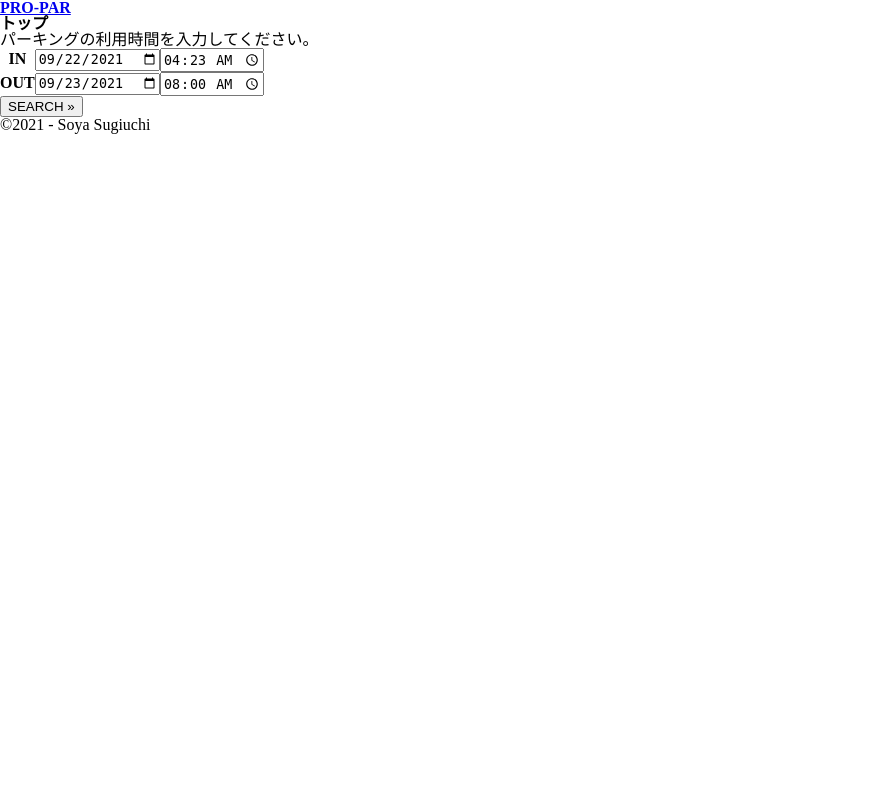
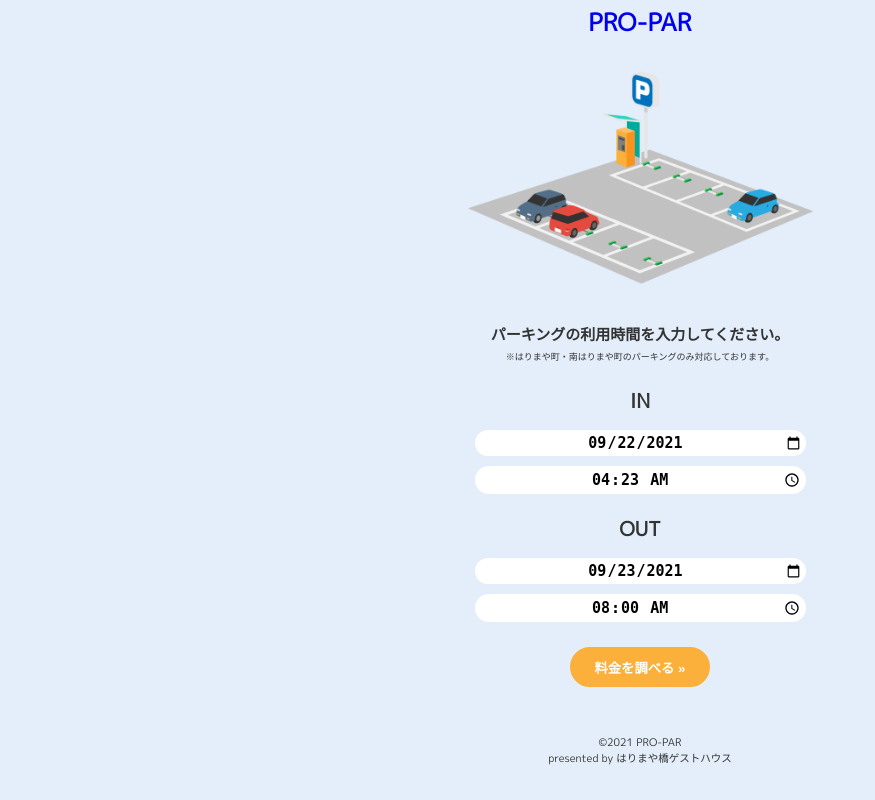
Before and after one commit to Sugiuchi-soya/PRO-PAR, a Django app: page / in a window 1280 px wide. Shown: the whole page, without its empty margins (0-875 px from the left). Run offline with Django 3.2, Linux system fonts and the light colour scheme; parts of the project's set-up code (start-up, migrations or seed data) failed here and were passed over.

Commit message:
2回目のコミット

```diff
--- a/accounts/models.py
+++ b/accounts/models.py
@@ -1,5 +1,6 @@
 from django.db import models,migrations
 from django.contrib.auth.models import AbstractUser
+from django.utils import timezone
 
 # class CustomUser(AbstractUser):
 #     pass
@@ -17,6 +18,7 @@ class Parking(models.Model):
     area = models.ForeignKey(Area, on_delete=models.PROTECT, default=None)
     address = models.CharField("住所", max_length=100)
     distance = models.IntegerField("ゲストハウスからの距離")
+    charge = models.IntegerField("利用料金", default=0)
     # max_digits(数字の最大桁数),decimal_places(少数の桁数)
     latitude = models.DecimalField("緯度", max_digits=22, decimal_places=16)
     longitude = models.DecimalField("経度", max_digits=22, decimal_places=16)
--- a/calculations/urls.py
+++ b/calculations/urls.py
@@ -4,6 +4,7 @@ from .views import *
 app_name = "calculations"
 
 urlpatterns = [
-    path('', Top.as_view(), name="top"),
-    # path('list/', list.as_view(), name="list"),
+    path('', top, name="top"),
+    path('list/', list, name="list"),
+    path('map/<int:id>/' ,reflect_the_address, name="map")
 ]
--- a/calculations/views.py
+++ b/calculations/views.py
@@ -1,24 +1,46 @@
-from django.shortcuts import render
-from django.views import generic
+from django.shortcuts import render, redirect
 from accounts.models import Parking
 from .calculations import *
+from django.conf import settings
 
 
-# def top(request):
-#     return render(request, "calculations/top.html",{})
+def top(request):
+    Time = DateTime(today)
+    return render(request, "calculations/top.html", {
+        "today_date" : Time.get_today_date(),
+        "today_time" : Time.get_today_time(),
+        "tomorrow_date" : Time.get_tomorrow_date()
+    })
 
-Time = DateTime(today)
+def list(request):
+    parkings = Parking.objects.all()
 
-class Top(generic.ListView):
-    template_name = "calculations/top.html"
-    model = Parking
-    ordering = "-created_at"
+    if request.method == "POST":
+        entry_date = request.POST.get("entry_date")
+        entry_time = request.POST.get("entry_time")
+        leaving_date = request.POST.get("leaving_date")
+        leaving_time = request.POST.get("leaving_time")
 
+        entry = datetime.strptime(f"{entry_date} {entry_time}", "%Y-%m-%d %H:%M")
+        leaving = datetime.strptime(f"{leaving_date} {leaving_time}", "%Y-%m-%d %H:%M")
+        usage_charge = calculate_ap_park_kochi_higashi(entry, leaving)
 
-    def get_context_data(self, **kwargs):
-        context = super().get_context_data(**kwargs)
-        context["title"] = "トップ"
-        context["today_date"] = Time.get_today_date()
-        context["today_time"] = Time.get_today_time()
-        context["tomorrow_date"] = Time.get_tomorrow_date()
-        return context
+        for parking in parkings:
+            parking.charge = usage_charge
+        Parking.objects.bulk_update(parkings, fields = ["charge"])
+
+    return render(request, "calculations/list.html", {
+        "GOOGLEMAPS_API_KEY" : getattr(settings, "GOOGLEMAPS_API_KEY"),
+        "parkings" : parkings,
+        "init_adress" : "高知県高知市はりまや町１丁目６−１１"
+    })
+
+def reflect_the_address(request, id):
+
+    parking = Parking.objects.get(id=id)
+
+    return render(request, "calculations/map.html", {
+        "GOOGLEMAPS_API_KEY" : getattr(settings, "GOOGLEMAPS_API_KEY"),
+        "parking" : parking,
+        "init_adress" : "高知県高知市はりまや町１丁目６−１１"
+    })
--- /dev/null
+++ b/static/css/default.css
@@ -0,0 +1,42 @@
+@import url('https://fonts.googleapis.com/css?family=M+PLUS+1p');
+
+html {
+    font-size: 15px;
+    color:#333;
+    font-family: 'M PLUS 1p', sans-serif;
+    background:#E3EEFA;
+}
+.container {
+    min-width:320px;
+    max-width: 500px;
+    margin:0 auto;
+}
+a:visited{
+    color: inherit;
+}
+li {
+    list-style: none;
+}
+
+.txt_center {
+    text-align: center;
+}
+
+
+.header {
+    margin: 10px 0px;
+}
+
+.title {
+    text-decoration: none;
+    font-size: 1.6rem;
+}
+
+
+.footer {
+    margin: 10px 0px;
+    font-size: 0.7rem;
+}
+.copyright {
+    margin-bottom: 5px;
+}
--- /dev/null
+++ b/static/css/top.css
@@ -0,0 +1,67 @@
+
+.parking_img {
+    width: 70%;
+    margin:0 auto;
+    margin-bottom: 20px;
+    display: block;
+}
+
+/* トップの説明文 */
+.txt_wrapper {
+    margin-bottom: 30px;
+}
+.main_txt {
+    margin-bottom: 10px;
+    font-size: 1rem;
+    font-weight: bold;
+}
+.sub_txt {
+    font-size: 0.6rem;
+}
+
+/* フォームとラベルとボタン */
+.form {
+    width: 90%;
+    margin:0 auto;
+}
+.label {
+    margin-bottom: 15px;
+    font-size: 1.3rem;
+    font-weight: bold;
+}
+.input_form_wrapper {
+    width:100%;
+    margin:0 auto;
+    margin-bottom: 20px;
+}
+.entry_datetime_form, .leaving_datetime_form {
+    display: inline-block;
+    width:70%;
+    margin:0 auto;
+    margin:5px 5px;
+    padding-left: 10px;
+    text-align: center;
+    font-size: 1rem;
+    font-weight: bold;
+    background: white;
+    border:solid 0.2rem white;
+    border-radius:20px;
+}
+.btn {
+    display: block;
+    margin:0 auto;
+    margin-bottom: 50px;
+    width:140px;
+    height: 40px;
+    border:solid 0.2rem #FBB03B;
+    border-radius:20px;
+    font-weight: bold;
+    background: #FBB03B;
+    color: white;
+    transition: background-color 0.3s;
+}
+.btn:hover {
+    color: #FBB03B;
+    background: white;
+
+}
--- a/templates/calculations/top.html
+++ b/templates/calculations/top.html
@@ -1,44 +1,34 @@
 {% extends "layouts/default.html" %}
 
+{% block additional_css %}
+    {% load static %}
+    <link rel="stylesheet" href="{% static 'css/top.css' %}" type="text/css" />
+{% endblock %}
+
 {% block content %}
-<header class="header text_center">
-    <div class="container">
-        <a href="{% url 'calculations:top' %}"><h2 class="title">PRO-PAR</h2></a>
+
+<main  class="container">
+
+    <img class="parking_img" src="{% static 'img/parking_img.png' %}"  alt="">
+    <div class="txt_wrapper">
+        <p class="main_txt txt_center">パーキングの利用時間を入力してください。</p>
+        <p class="sub_txt txt_center">※はりまや町・南はりまや町のパーキングのみ対応しております。</p>
     </div>
-</header>
 
-<h1>{{ title }}</h1>
+    <form action="{% url 'calculations:list' %}" class="form txt_center" method="post">
+        {% csrf_token %}
+        <p class="label"><label for="entry_time">IN</label></p>
+        <div class="input_form_wrapper">
+            <input class="entry_datetime_form" type="date" value="{{ today_date }}" name=entry_date required />
+            <input class="entry_datetime_form" type="time" value="{{ today_time }}" name="entry_time" id="entry_time" required />
+        </div>
+        <p class="label"><label for="leaving_time">OUT</label></p>
+        <div class="input_form_wrapper flex">
+            <input class="leaving_datetime_form" type="date" name="leaving_date" value="{{ tomorrow_date }}" required />
+            <input class="leaving_datetime_form" type="time" name="leaving_time" value="08:00" step="1800" id="leaving_time" required />
+        </div>
 
-<p>パーキングの利用時間を入力してください。</p>
-
-<form action="" class="form" method="post">
-    {% csrf_token %}
-    <table class="table text_center">
-        <tr class="row">
-            <th>
-                <label for="entry_time">IN</label>
-            </th>
-            <td>
-                <input class="entry_datetime_form" type="date" value="{{ today_date }}" name=entry_date required />
-            </td>
-            <td>
-                <input class="entry_datetime_form" type="time" value="{{ today_time }}" name="entry_time" id="entry_time" required />
-            </td>
-        </tr>
-        <tr class="row">
-            <th>
-                <label for="leaving_time">OUT</label>
-            </th>
-            <td>
-                <input class="leaving_datetime_form" type="date" name="leaving_date" value="{{ tomorrow_date }}" required />
-            </td>
-            <td>
-                <input class="leaving_datetime_form" type="time" name="leaving_time" value="08:00" step="1800" id="leaving_time" required />
-            </td>
-        </tr>
-
-    </table>
-    <input class="btn" type="submit" value="SEARCH »"/>
-</form>
-
+        <input class="btn" type="submit" value="料金を調べる »"/>
+    </form>
+</main>
 {% endblock %}
--- a/templates/layouts/default.html
+++ b/templates/layouts/default.html
@@ -8,13 +8,22 @@
     <title>PRO-PAR</title>
     <meta name="description" content="コインパーキング料金を自動計算してくれるツールです。">
     <link rel="stylesheet" href="{% static '/css/reset.css' %}" type="text/css" />
+    <link rel="stylesheet" href="{% static '/css/default.css' %}" type="text/css" />
+    {% block additional_css %}{% endblock %}
 </head>
 <body>
+    <header class="header txt_center">
+        <div class="container">
+            <a  class="title" href="{% url 'calculations:top' %}"><h1>PRO-PAR</h1></a>
+        </div>
+    </header>
+
     {% block content %}{% endblock %}
 
-    <footer class="footer text_center">
+    <footer class="footer txt_center">
         <div class="container">
-            <p class="copyright">&copy;2021 - Soya Sugiuchi</p>
+            <p class="copyright">&copy;2021 PRO-PAR</p>
+            <p>presented by はりまや橋ゲストハウス</p>
         </div>
     </footer>
 </body>
```
Also changed, not shown: PRO_PAR/settings.py (+24 -7 lines), calculations/calculations.py (+90 -5 lines), static/css/list.css (added, +52 -0 lines), static/css/map.css (added, +39 -0 lines), templates/calculations/list.html (+34 -10 lines), templates/calculations/map.html (added, +30 -0 lines), accounts/migrations/0003_parking_charge.py (added), media/APハーク高知東_DwFh74x.png (added), media/APハーク高知東_JBhge3r.png (added), media/APハーク高知東_duAJ6bS.png (added), static/img/parking_img.png (added), 1 other file.
